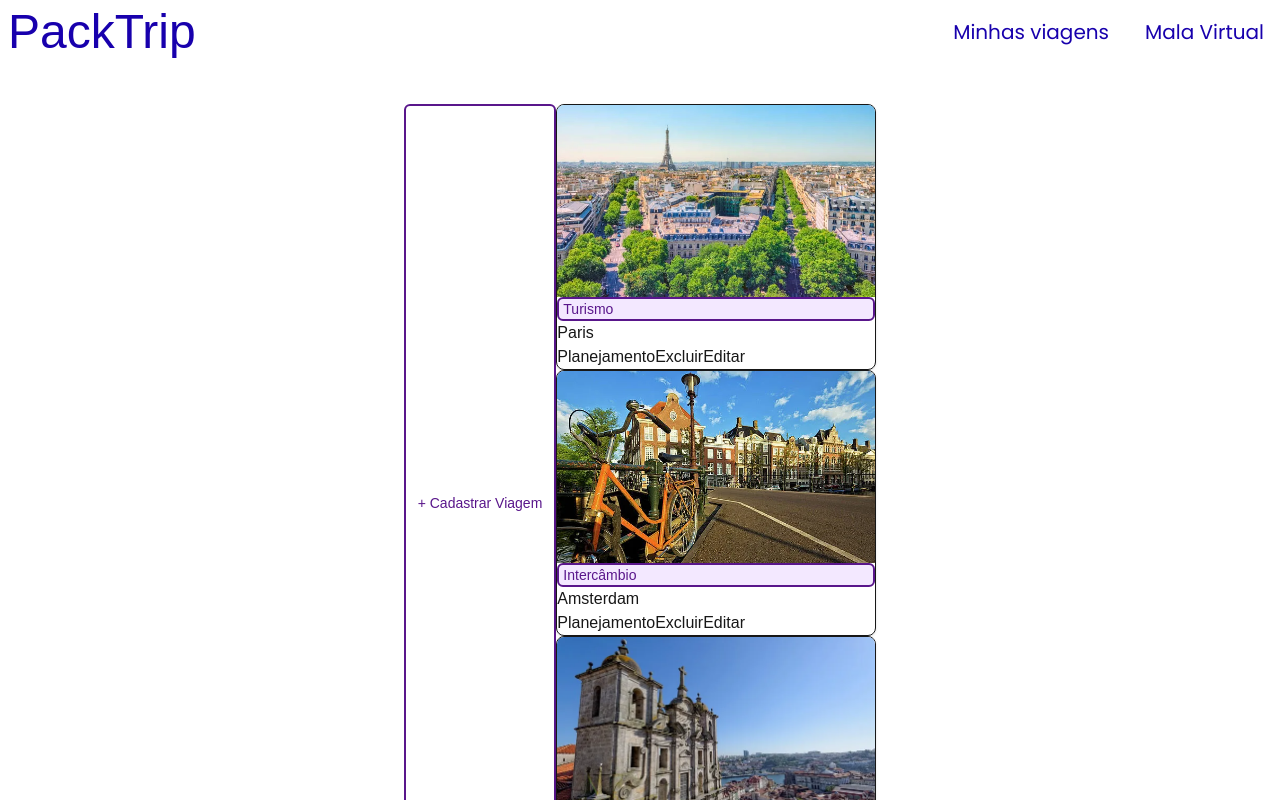
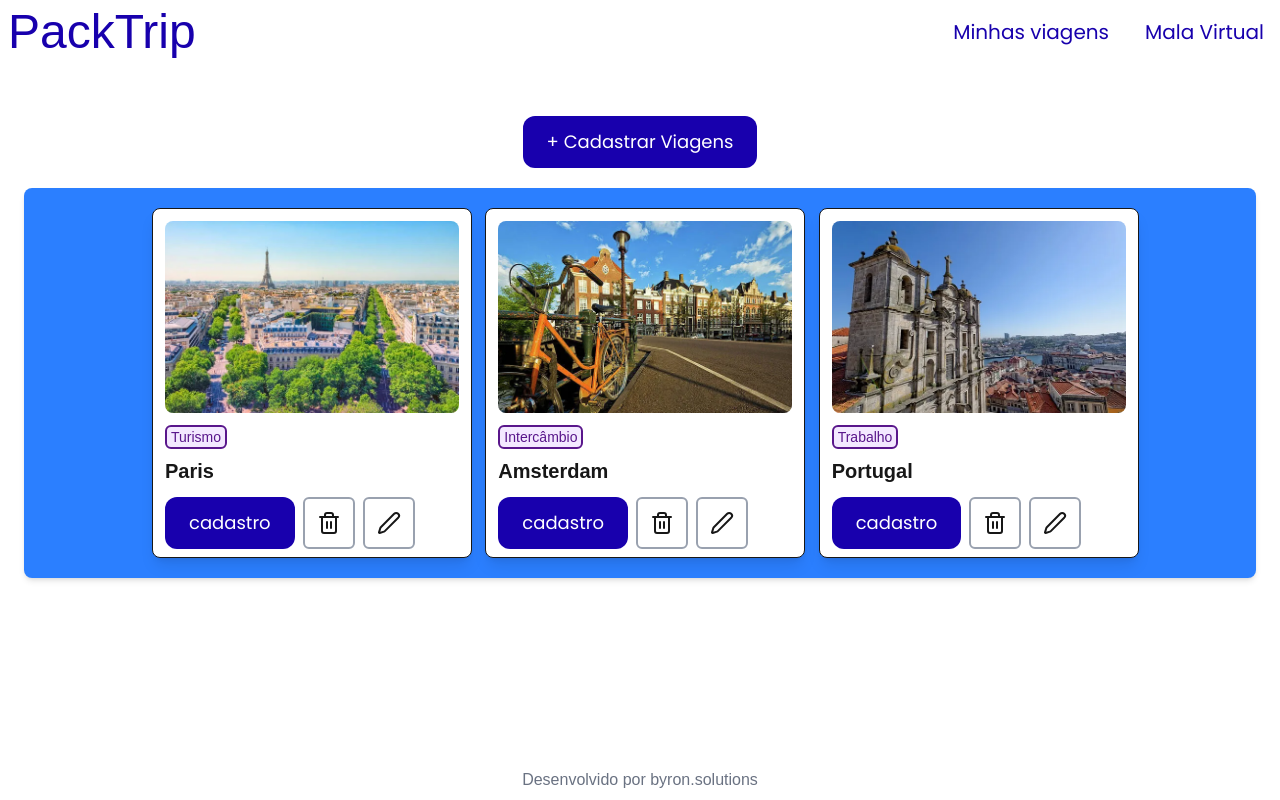
Before and after one commit to rafa-lsc/packtrip, a Next.js app: page /viagens in a window 1280 px wide. Shown: the top 800 px of the page. Built offline with nearby package versions, Linux system fonts and the light colour scheme; a web font is replaced by a local one.

Commit message:
feat: cards das viagens, e estiização da pagina viagens

```diff
--- a/src/app/viagens/page.tsx
+++ b/src/app/viagens/page.tsx
@@ -1,20 +1,23 @@
-'use client';
+
 
 import Link from "next/link";
 import ViagensCard from "@/components/ViagensCard/page";
 import { viagensdatas } from "@/lib/data";
+import { poppins } from "@/app/layout";
+import LargeButton from "@/components/LargeButton";
 
 
 export default function MinhasViagensPage() {
     return(
-        <div className="flex justify-center mb-6 mt-10">
+        <div className="container mx-auto p-6 pt-10">
 
             {/*Botao para cadastrar viagens*/}
-            <button className="border-purple-900 text-purple-900 bg-white rounded-md border-2 text-sm font-medium px-3 py-2 hover:bg-purple-100 transition-colors  "> + Cadastrar Viagem</button>
-
+            <div className="flex justify-center mb-5 mt-3">
+                <LargeButton text="+ Cadastrar Viagens" route="/ViagemComplete " />
+            </div>
             {/*Cards das viagens */}
-            <div>
-                <div>
+            <div className="flex justify-center bg-blue-500 p-5 rounded-lg shadow-md px-4 sm:px-8 md:px-12 xl:px-32 ">
+                <div className=" grid grid-cols-1 md:grid-cols-2 lg:grid-cols-3 gap-6">
                     {viagensdatas.map((viagemdata) => (
                         <ViagensCard key={viagemdata.id} viagemdata={viagemdata} />
                     ))}
--- a/src/components/ViagensCard/page.tsx
+++ b/src/components/ViagensCard/page.tsx
@@ -1,8 +1,11 @@
-'use client';
+
 
 import { ViagemData } from "@/lib/data";
 import Image from "next/image";
 import image from "next/image";
+import { Trash, Trash2 } from "lucide-react";
+import { Pen } from "lucide-react";
+import LargeButton from "../LargeButton";
 
 interface ViagemCardProps{
     viagemdata: ViagemData
@@ -10,24 +13,24 @@ interface ViagemCardProps{
 
     export default function ViagensCard( { viagemdata }: ViagemCardProps){
         return(
-            <div className=" border rounded-lg overflow-hidden shadow-sm hover:shadow-md transition-shadow w-full sm:w-80">
+            <div className=" border rounded-lg overflow-hidden shadow-lg hover:bg-gray-100 transition-shadow sm:w-100 md:w-80 lg:w-80 xl:w-80 bg-white ">
                 {/*TODO: link do card com o modal da descrição completa da viagem */}
-                <div  className="relative h-48 w-full rounded-2xl p-5">
+                <div  className="relative h-48 ml-3 mr-3 mt-3 ">
                     <Image
                         src={viagemdata.imageURl}
                         fill
                         alt= {viagemdata.destination}
-                        className="object-cover"
+                        className="object-cover rounded-lg"
                     />
                 </div>
-                    <div className="bg-purple-100 text-purple-900 border-2 border-purple-900 rounded-md text-sm px-1 ">
+                    <div className="bg-purple-100 text-purple-900 border-2 border-purple-900 rounded-md text-sm px-1 w-fit mt-3 ml-3">
                         <h3>{viagemdata.category}</h3>
                     </div>
-                    <h2> {viagemdata.destination}</h2>
-                    <div>
-                        <button>Planejamento</button>
-                        <button>Excluir</button>
-                        <button>Editar</button>
+                    <h2 className="font-bold text-purple-1100 text-xl ml-3 mt-2 "> {viagemdata.destination}</h2>
+                    <div className="ml-3 mb-2 mt-3 mr-3 text-lg flex ">
+                        <LargeButton text="cadastro" route="/Viagens" />
+                        <button className=" flex items-center justify-center ml-2 border-2 border-gray-400 rounded-md hover:bg-gray-200 transition-colors p-1 min-w-13 "> <Trash2/></button>
+                        <button className="flex items-center justify-center ml-2 border-2 border-gray-400 rounded-md hover:bg-gray-200 transition-colors p-1 min-w-13"><Pen/></button>
                     </div>
 
 
--- a/src/lib/data.ts
+++ b/src/lib/data.ts
@@ -7,8 +7,6 @@ export type ViagemData = {
     date_out:string;
     touristic: string;
     staying: string;
-
-
 
 }
 
```
